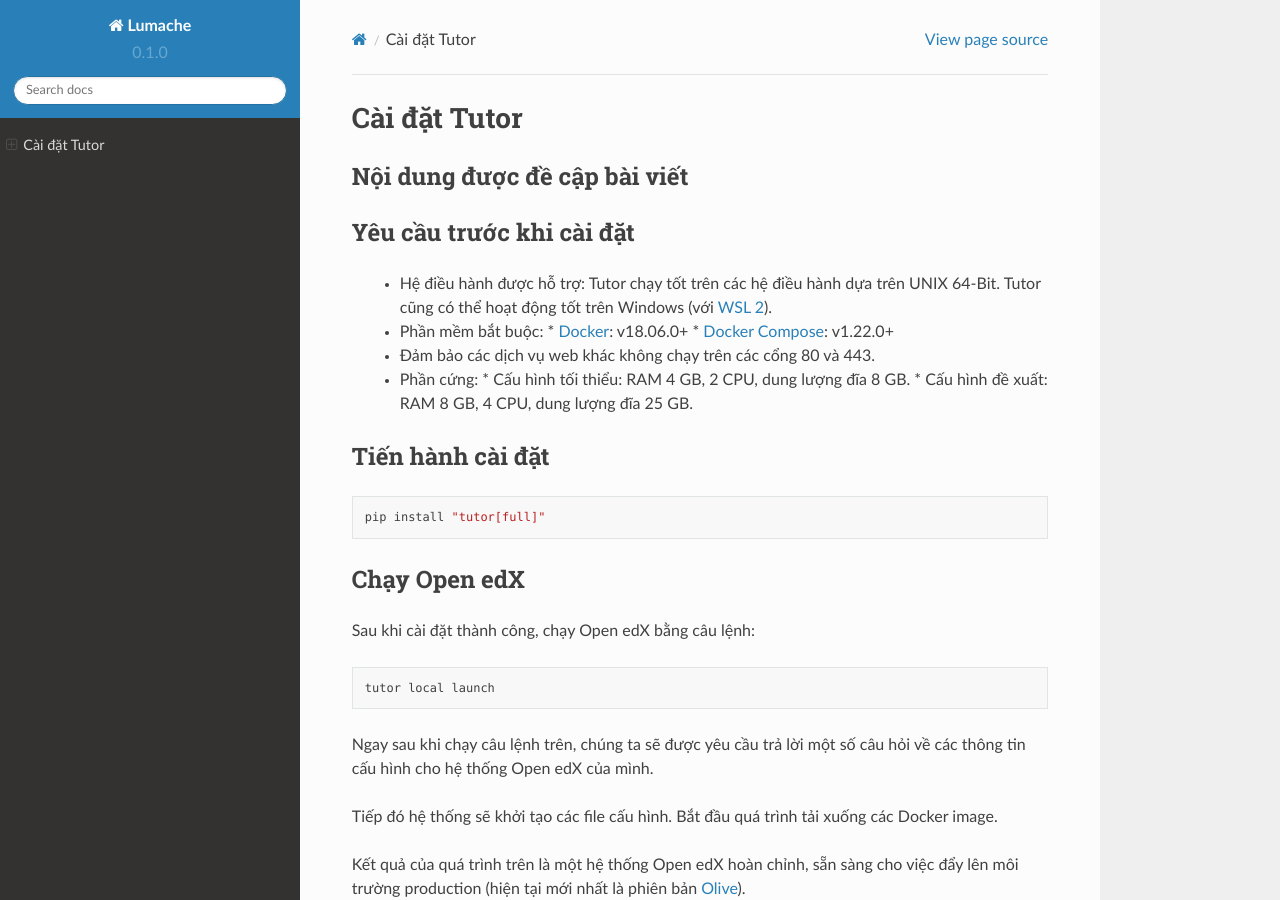
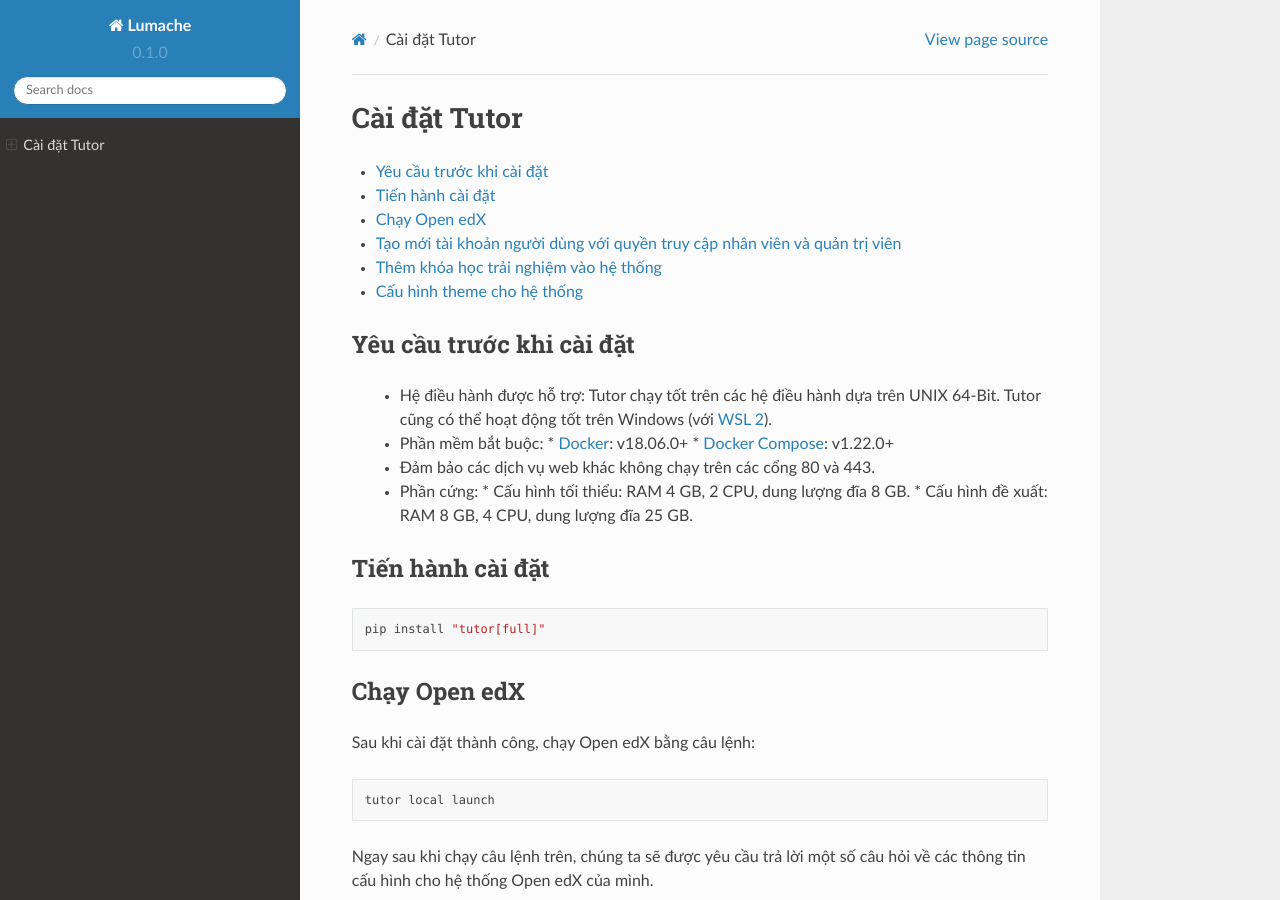
Before and after one commit to dlowji/rtd-openedx, a Sphinx documentation site: the page built from docs/source/tutor.rst, in a window 1280 px wide and 900 px high. Built offline with Sphinx 7.4.7 and the Read the Docs theme 2.0.0, drawn with Linux system fonts in a browser that asks for light colours; pages that are not in the unit, such as notebooks, are missing from menus.

Commit message:
Update tutor.rst

```diff
--- a/docs/source/tutor.rst
+++ b/docs/source/tutor.rst
@@ -1,8 +1,11 @@
+.. _tutor:
+
+=============
 Cài đặt Tutor
 =============
 
-Nội dung được đề cập bài viết
------------------------------
+.. contents::
+   :local:
 
 .. toctree::
 
@@ -13,7 +16,7 @@
    Cấu hình theme cho hệ thống
 
 Yêu cầu trước khi cài đặt
--------------------------
+==========================
  * Hệ điều hành được hỗ trợ: Tutor chạy tốt trên các hệ điều hành dựa trên UNIX 64-Bit. Tutor cũng có thể hoạt động tốt trên Windows (với `WSL 2 <https://learn.microsoft.com/en-us/windows/wsl/install>`_).
  * Phần mềm bắt buộc:
    * `Docker <https://docs.docker.com/engine/install/>`_: v18.06.0+
@@ -24,14 +27,14 @@
    *	Cấu hình đề xuất: RAM 8 GB, 4 CPU, dung lượng đĩa 25 GB.
 
 Tiến hành cài đặt
------------------
+==================
 
 .. code-block:: python
 
     pip install "tutor[full]"
 
 Chạy Open edX
--------------
+==============
 Sau khi cài đặt thành công, chạy Open edX bằng câu lệnh:
 
 .. code-block:: python
@@ -47,7 +50,7 @@
 Toàn bộ quá trình trên  có thể mất tới 10 phút trên một máy chủ có băng thông tốt. Lưu ý rằng môi trường host sẽ không bị ảnh hưởng theo bất kỳ cách nào, vì mọi thứ đều chạy bên trong Docker container.
 
 Tạo mới tài khoản người dùng với quyền truy cập nhân viên và quản trị viên
---------------------------------------------------------------------------
+==========================================================================
 Sau khi chạy thành công server Open edX, chúng ta cần phải tạo mới tài khoản người dùng bằng câu lệnh:
 
 .. code-block:: python
@@ -57,7 +60,7 @@
 Ngay sau khi chạy câu lệnh trên, người dùng sẽ được hệ thống yêu cầu cài đặt mật khẩu tương ứng cho tài khoản.
 
 Thêm khóa học trải nghiệm vào hệ thống
---------------------------------------
+======================================
 Nếu đây là lần đầu chúng ta cài đặt server Open edX, hệ thống lúc này sẽ chưa có bất kỳ một khóa học nào. Để thêm mới một khóa học trải nghiệm mà Open edX đã cung cấp sẵn, chạy câu lệnh:
 
 .. code-block:: python
@@ -65,7 +68,7 @@
     tutor local do importdemocourse
 
 Cấu hình theme cho hệ thống
----------------------------
+===========================
 Theme mặc định của Open edX khá là “nhạt nhẽo”, vì vậy chúng ta có thể thay đổi theme bằng câu lệnh sau:
 
 .. code-block:: python
```
